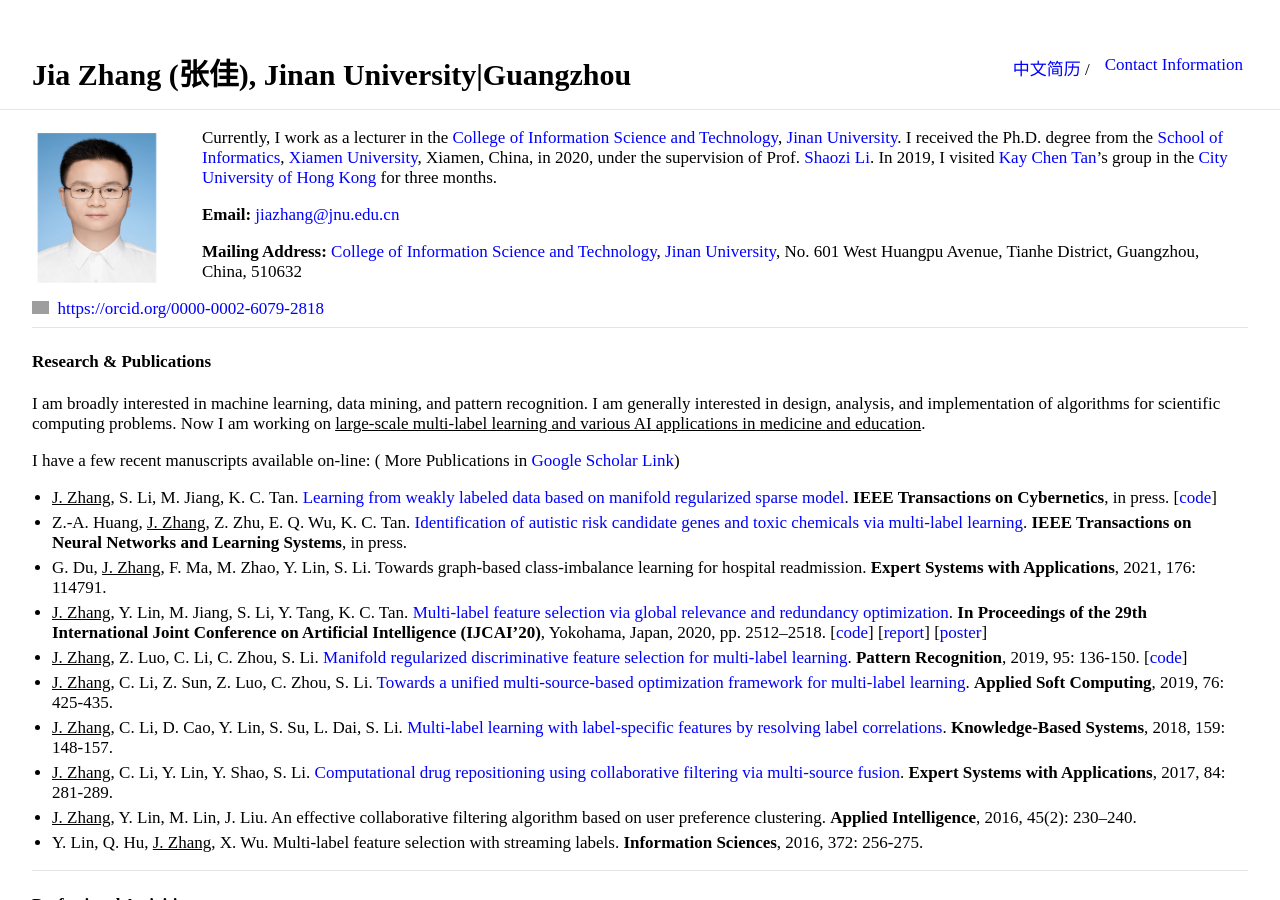
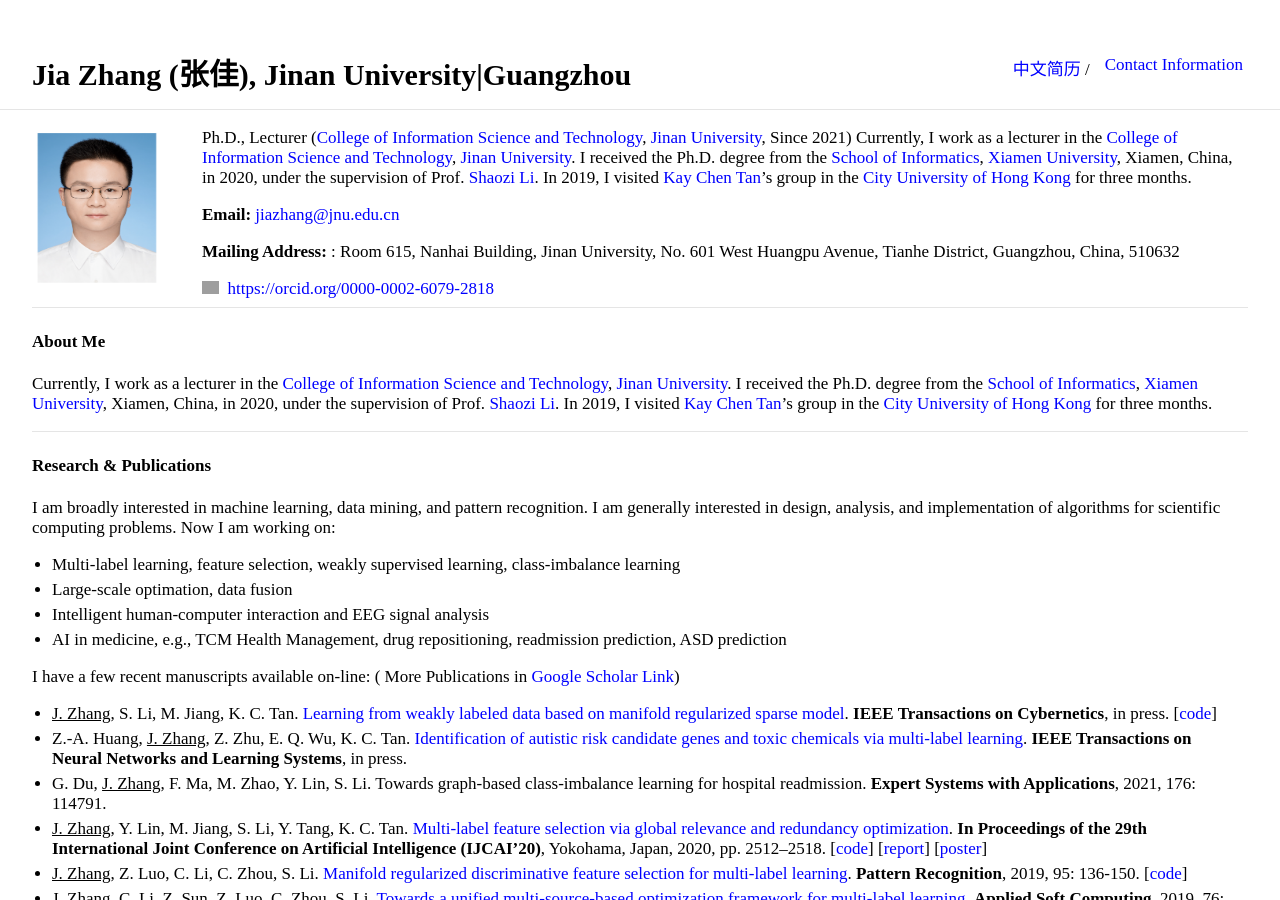
Before and after one commit to jiazhang-ml/jiazhang-ml.github.io, a Jekyll site: the page built from index.md, in a window 1280 px wide and 900 px high. Built offline with Jekyll 4.4.1, drawn with Linux system fonts in a browser that asks for light colours; grey boxes are pictures that could not be loaded.

Commit message:
Update index.md

```diff
--- a/index.md
+++ b/index.md
@@ -5,18 +5,29 @@ layout: default
 
 <img class="profile-picture" src="jiazhang1.jpg">
 
+Ph.D., Lecturer ([College of Information Science and Technology](http://xxxy2016.jnu.edu.cn/), [Jinan University](https://www.jnu.edu.cn/), Since 2021)
 Currently, I work as a lecturer in the [College of Information Science and Technology](http://xxxy2016.jnu.edu.cn/), [Jinan University](https://www.jnu.edu.cn/). I received the Ph.D. degree from the [School of Informatics](https://informatics.xmu.edu.cn/), [Xiamen University](https://www.xmu.edu.cn/), Xiamen, China, in 2020, under the supervision of Prof. [Shaozi Li](https://imt.xmu.edu.cn/szdw/js.htm). In 2019, I visited [Kay Chen Tan](https://www.comp.polyu.edu.hk/en-us/staffs/detail/8135)'s group in the [City University of Hong Kong](https://www.cityu.edu.hk/) for three months.
 
 **Email:** [jiazhang@jnu.edu.cn](mailto:jiazhang@jnu.edu.cn)
 
-**Mailing Address:** [College of Information Science and Technology](http://xxxy2016.jnu.edu.cn/), [Jinan University](https://www.jnu.edu.cn/), No. 601 West Huangpu Avenue, Tianhe District, Guangzhou, China, 510632
+**Mailing Address:** : Room 615, Nanhai Building, Jinan University, No. 601 West Huangpu Avenue, Tianhe District, Guangzhou, China, 510632
 
 <div itemscope itemtype="https://schema.org/Person"><a itemprop="sameAs" content="https://orcid.org/0000-0002-6079-2818" href="https://orcid.org/0000-0002-6079-2818" target="orcid.widget" rel="me noopener noreferrer" style="vertical-align:top;"><img src="https://orcid.org/sites/default/files/images/orcid_16x16.png" style="width:1em;margin-right:.5em;" alt="ORCID iD icon">https://orcid.org/0000-0002-6079-2818</a></div>
 
 ---
 
+#### About Me
+Currently, I work as a lecturer in the [College of Information Science and Technology](http://xxxy2016.jnu.edu.cn/), [Jinan University](https://www.jnu.edu.cn/). I received the Ph.D. degree from the [School of Informatics](https://informatics.xmu.edu.cn/), [Xiamen University](https://www.xmu.edu.cn/), Xiamen, China, in 2020, under the supervision of Prof. [Shaozi Li](https://imt.xmu.edu.cn/szdw/js.htm). In 2019, I visited [Kay Chen Tan](https://www.comp.polyu.edu.hk/en-us/staffs/detail/8135)'s group in the [City University of Hong Kong](https://www.cityu.edu.hk/) for three months.
+
+---
+
 #### Research & Publications
-I am broadly interested in machine learning, data mining, and pattern recognition. I am generally interested in design, analysis, and implementation of algorithms for scientific computing problems. Now I am working on <u>large-scale multi-label learning and various AI applications in medicine and education</u>.
+I am broadly interested in machine learning, data mining, and pattern recognition. I am generally interested in design, analysis, and implementation of algorithms for scientific computing problems. Now I am working on:
+
+* Multi-label learning, feature selection, weakly supervised learning, class-imbalance learning
+* Large-scale optimation, data fusion
+* Intelligent human-computer interaction and EEG signal analysis
+* AI in medicine, e.g., TCM Health Management,  drug repositioning, readmission prediction, ASD prediction
 
 I have a few recent manuscripts available on-line: ( More Publications in [Google Scholar Link](https://scholar.google.com/citations?user=yBaTk-gAAAAJ&hl=en))
 
```
